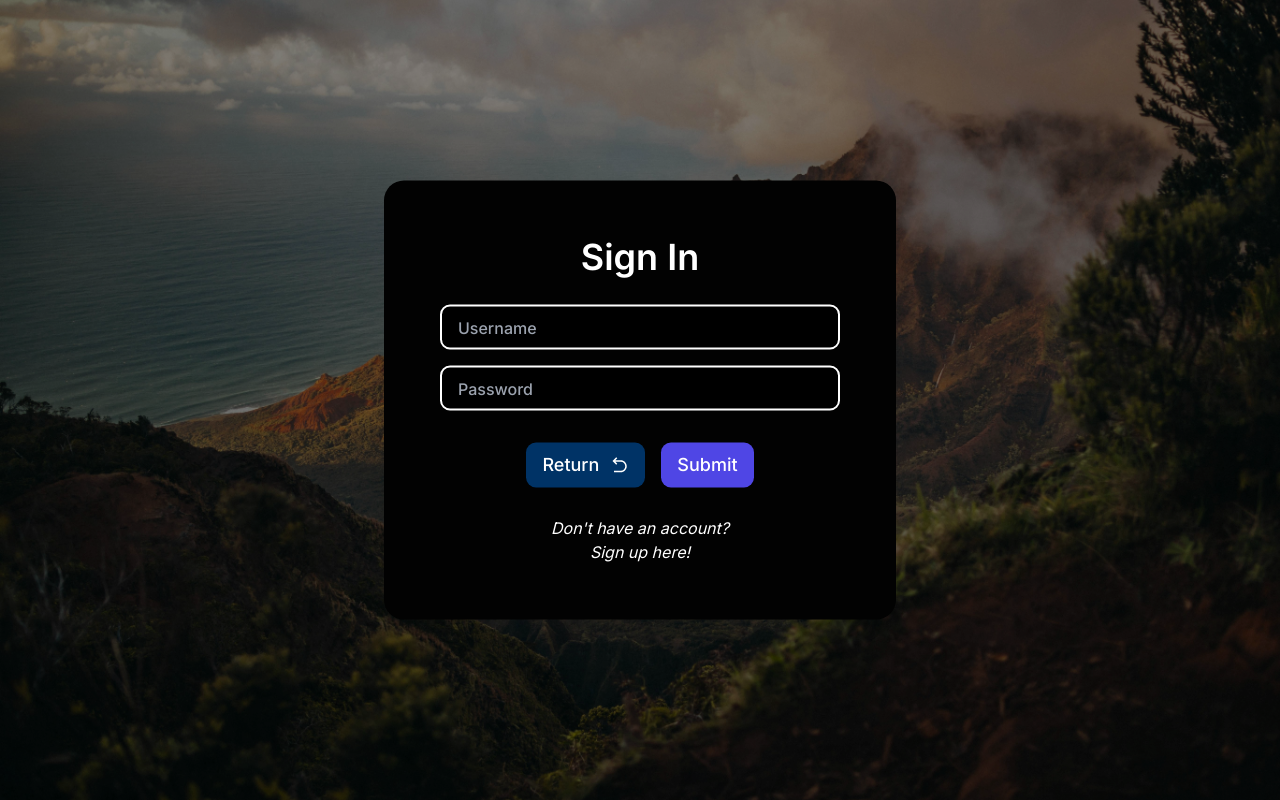
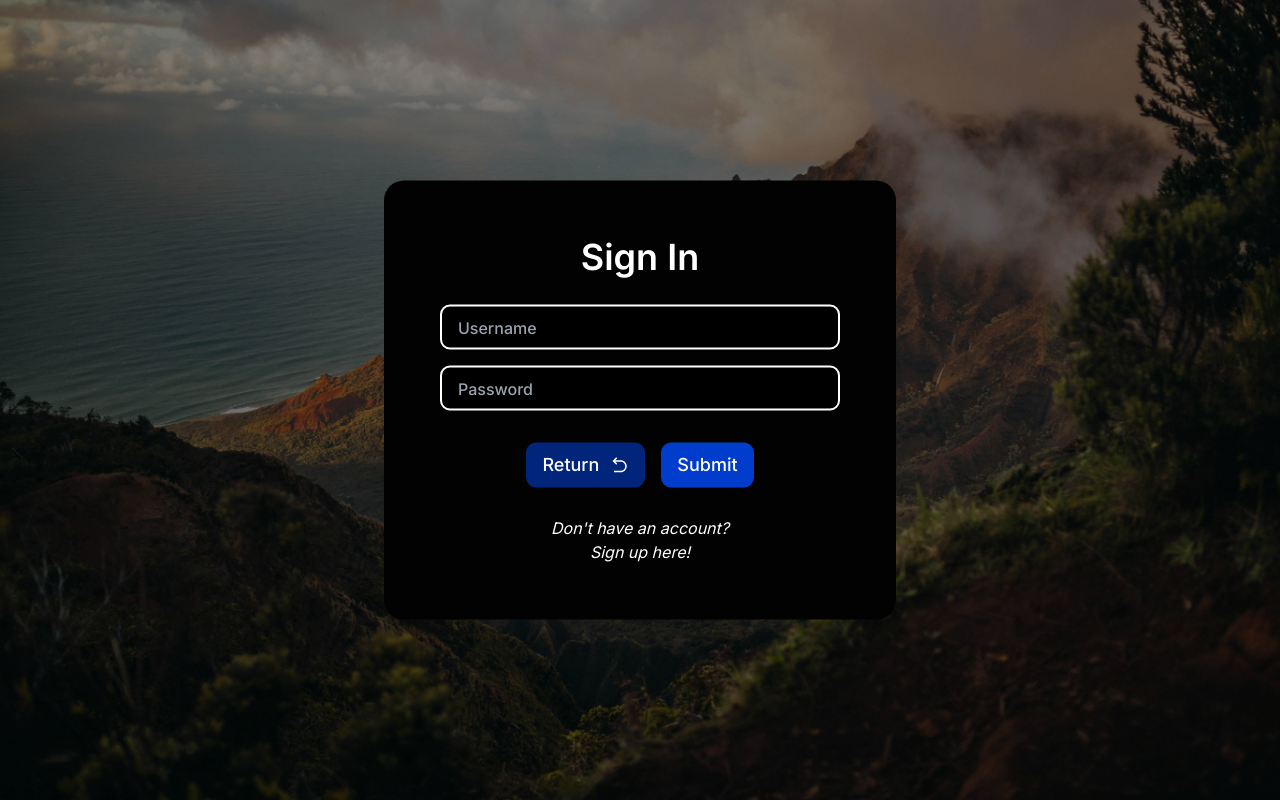
Before and after one commit to ebeeyuuu/react-uniglow, a Next.js app: page /pages/signin in a window 1280 px wide. Built offline with nearby package versions, Linux system fonts and the light colour scheme; no server answers.

Commit message:
changed button colours for sign in page

```diff
--- a/src/app/pages/signin/page.tsx
+++ b/src/app/pages/signin/page.tsx
@@ -93,11 +93,11 @@ const Page = () => {
             />
             {error && <div className="text-[#ff850a] text-sm mt-2">{error}</div>}
             <div className="flex flex-row gap-x-4 mt-4 justify-center">
-              <Link href="/" className="text-lg font-medium flex flex-row gap-x-3 bg-[#003366] rounded-[10px] px-4 py-2 h-[45px]">
+              <Link href="/" className="text-lg font-medium flex flex-row gap-x-3 bg-[#00257a] rounded-[10px] px-4 py-2 h-[45px]">
                 <div>Return</div>
                 <RiArrowGoBackLine className="mt-[6px]"/>
               </Link>
-              <button type="submit" className="text-lg font-medium flex flex-row bg-[#4f46e5] text-white rounded-[10px] px-4 py-2 h-[45px]">
+              <button type="submit" className="text-lg font-medium flex flex-row bg-[#003dcc] text-white rounded-[10px] px-4 py-2 h-[45px]">
                 Submit
               </button>
             </div>
```
